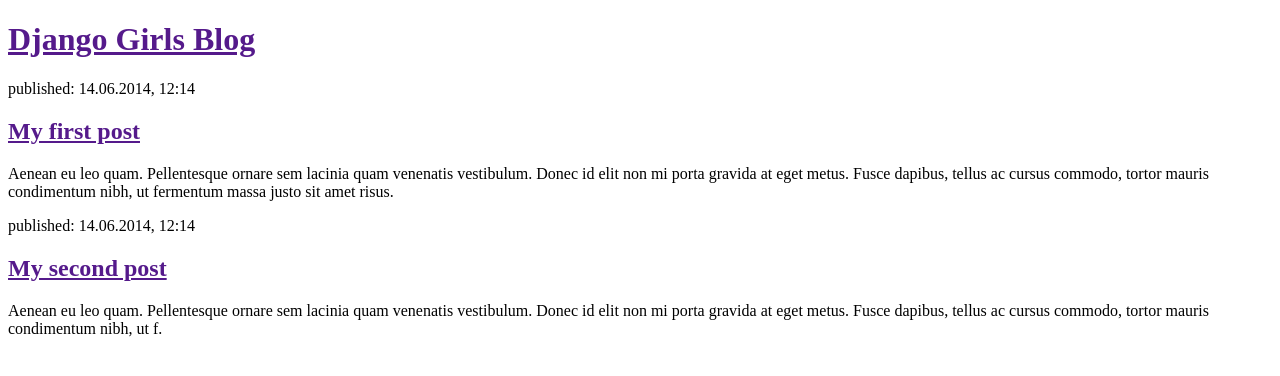
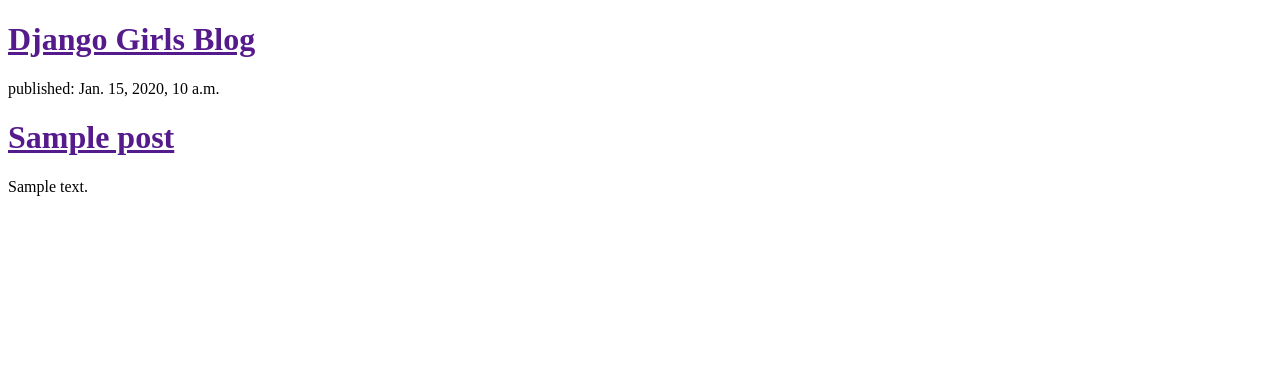
Before and after one commit to 7stud/my-first-blog, a Django app: template blog/templates/blog/list_of_posts.html in a window 1280 px wide. Shown: the top 376 px of the page. Run offline with Django 3.2, Linux system fonts and the light colour scheme; the template is opened without the code that fills it: values that come from a table or form of the project are taken from there, others are empty; tables that the repository leaves empty hold one stand-in row (values such as "Sample post").

Commit message:
Added for loop to list_of_posts template.

```diff
--- a/blog/templates/blog/list_of_posts.html
+++ b/blog/templates/blog/list_of_posts.html
@@ -10,17 +10,15 @@
         <h1><a href="">Django Girls Blog</a></h1>
     </div>
 
+
+  {% for post in posts %}
     <div>
-        <p>published: 14.06.2014, 12:14</p>
-        <h2><a href="">My first post</a></h2>
-        <p>Aenean eu leo quam. Pellentesque ornare sem lacinia quam venenatis vestibulum. Donec id elit non mi porta gravida at eget metus. Fusce dapibus, tellus ac cursus commodo, tortor mauris condimentum nibh, ut fermentum massa justo sit amet risus.</p>
+      <div>published: {{ post.published_date }}</div>
+      <h1><a href="">{{ post.title }}</a></h1>
+      <div>{{ post.text|linebreaks }}</div>
     </div>
+  {% endfor %}
 
-    <div>
-        <p>published: 14.06.2014, 12:14</p>
-        <h2><a href="">My second post</a></h2>
-        <p>Aenean eu leo quam. Pellentesque ornare sem lacinia quam venenatis vestibulum. Donec id elit non mi porta gravida at eget metus. Fusce dapibus, tellus ac cursus commodo, tortor mauris condimentum nibh, ut f.</p>
-    </div>
 
   </body>
 </html>
```
Also changed, not shown: blog/views.py (+7 -1 lines).
